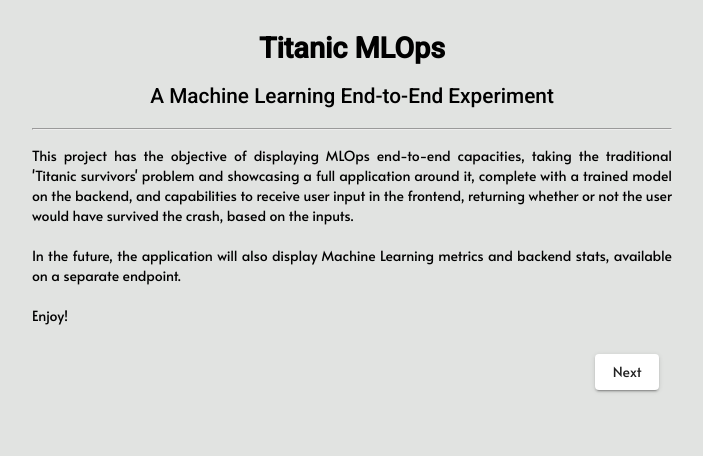
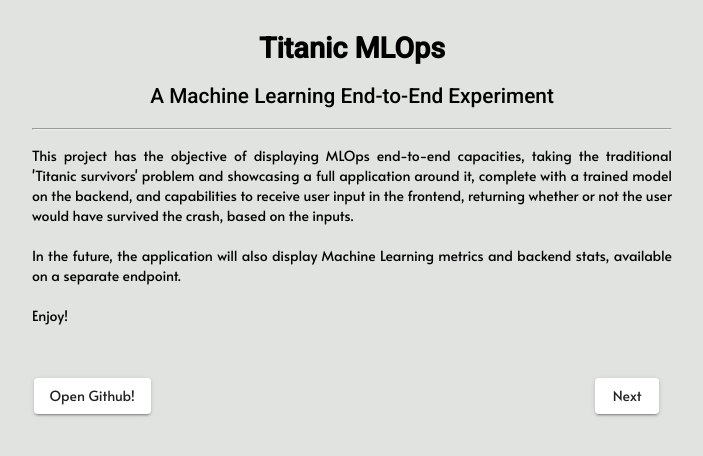
Before and after one commit to RafaelRochaS/Titanic_Frontend, an Angular app: page /landing-page in a window 1280 px wide. Shown: the top 456 px of the page, without its empty margins (288-991 px from the left). Built offline with nearby package versions, Linux system fonts and the light colour scheme.

Commit message:
Fixed issue #18

```diff
--- a/src/app/components/landing-page/landing-page.component.css
+++ b/src/app/components/landing-page/landing-page.component.css
@@ -5,8 +5,14 @@
     margin-right: auto;
 }
 
-.button{
-    text-align: end;
+#btn-next {
+    float: right;
+    position: relative;
+    top: 1.5rem;
+}
+
+#btn-github {
+    margin: 2.5rem 0rem 1rem 0.1rem;
 }
 
 button {
--- a/src/app/components/landing-page/landing-page.component.html
+++ b/src/app/components/landing-page/landing-page.component.html
@@ -16,7 +16,8 @@
     </div>
     <div class="row">
         <div class="col button">
-            <button type="button" (click)="navigatePersonalDetails()" mat-raised-button class="btn">Next</button>
+            <button type="button" (click)="navigatePersonalDetails()" mat-raised-button class="btn" id="btn-next">Next</button>
+            <button type="button" (click)="openGithub()" mat-raised-button class="btn" id="btn-github">Open Github!</button>
         </div>
     </div>
 </div>
--- a/src/app/components/landing-page/landing-page.component.ts
+++ b/src/app/components/landing-page/landing-page.component.ts
@@ -8,11 +8,18 @@ import { Router } from '@angular/router';
 })
 export class LandingPageComponent implements OnInit {
 
+  githubUrl = 'https://github.com/RafaelRochaS/Titanic_Frontend';
+
   constructor(private router: Router) { }
 
   ngOnInit(): void {
   }
+
   navigatePersonalDetails(): void {
     this.router.navigate(['/personal-details']);
   }
+
+  openGithub(): void {
+    window.open(this.githubUrl);
+  }
 }
```
Also changed, not shown: 1 other file (tests, documents, lock files or other folders).
